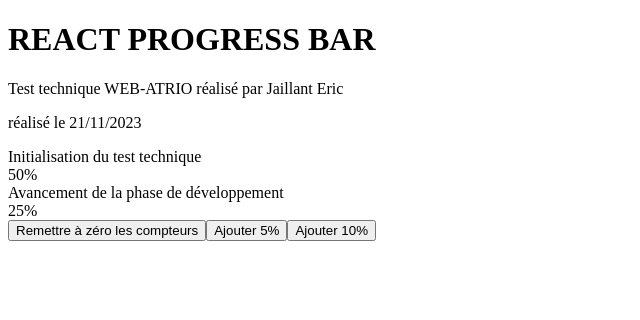
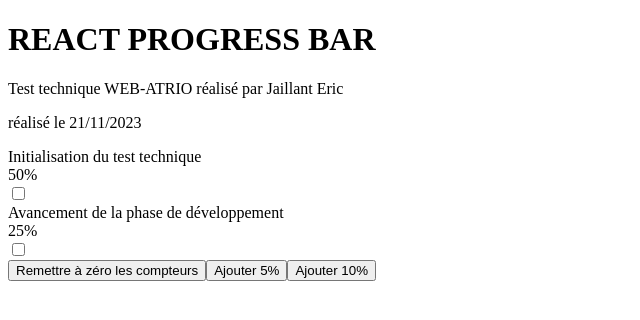
Before and after one commit to Git-EJ/WA_react_progress_bar, a React (Vite) app: page / in a window 1280 px wide. Shown: the top 320 px of the page, without its empty margins (0-640 px from the left). Built offline with nearby package versions, Linux system fonts and the light colour scheme; the HTML template or start-up script is replaced by a standard one.

Commit message:
Changes:    - add checkbox to select progress bar

```diff
--- a/src/molecules/ProgressBar.jsx
+++ b/src/molecules/ProgressBar.jsx
@@ -1,11 +1,13 @@
 import PropTypes from 'prop-types'
 import { useEffect, useState } from 'react'
 
-const ProgressBar = ({ progressBarTitle, progress }) => {
+const ProgressBar = ({  progressBarTitle,
+                        progress,
+                        handleCheckboxChange,
+                        isChecked
+                      }) => {
 
-  const displayProgress = progress > 100 ? 100 : progress
   const [color, setColor] = useState('')
-
 
   useEffect(() => {
 
@@ -29,7 +31,7 @@
 
     changeColor()
 
-  }, [progress, color])
+  }, [progress])
 
 
   return (
@@ -38,12 +40,12 @@
       <div className="progress_bar_title"> {progressBarTitle} </div>
 
       <div className="progress_bar_container">
-        <div className="progress_bar_percentage"> {displayProgress}% </div>
+        <div className="progress_bar_percentage"> {progress}% </div>
         <div className="progress_bar_bg_container">
           <div className="progress_bar_filler" style={{ width: `${progress}%`, backgroundColor:`${color}` }}></div>
         </div>
+        <input className="progress_bar_checkbox" type="checkbox" checked={isChecked} onChange={handleCheckboxChange} />
       </div>
-
     </div>
   )
 }
@@ -51,6 +53,8 @@
 ProgressBar.propTypes = {
   progressBarTitle: PropTypes.string,
   progress: PropTypes.number,
+  handleCheckboxChange: PropTypes.func,
+  isChecked: PropTypes.bool,
 }
 
 export default ProgressBar
--- a/src/organisms/Main.jsx
+++ b/src/organisms/Main.jsx
@@ -8,47 +8,97 @@
   const name= "Jaillant"
   const date= "21/11/2023"
 
+
+  /**
+   *
+   * @param {boolean} isChecked1
+   * @param {boolean} isChecked2
+   * @description state of the checkboxes for the progress bars,
+   *              when not check button not increase/decrease the progress bar
+   *
+   */
+  const [isChecked1, setIsChecked1] = useState(false);
+  const [isChecked2, setIsChecked2] = useState(false);
+
+  const handleCheckboxChange1 = () => {
+    setIsChecked1(!isChecked1);
+  }
+
+  const handleCheckboxChange2 = () => {
+    setIsChecked2(!isChecked2);
+  }
+
+
+  /**
+   *
+   * @param {number} progress1
+   * @param {number} progress2
+   * @description state of the progress bars
+   *
+  **/
   const [progress1, setProgress1] = useState(50)
   const [progress2, setProgress2] = useState(25)
 
+
+
   const decreaseToZero = () => {
-    if (progress1 === 0 && progress2 === 0) {
-      return
-    }
-    setProgress1(0)
-    setProgress2(0)
-  }
-
-  const increaseByFive = () => {
-    if (progress1 >= 100 && progress2 >= 100) {
-      return
-    }
-    if (progress1 === 95 && progress2 === 95) {
-      setProgress1(100)
-      setProgress2(100)
-    }
-
-    setProgress1(prevProgress => prevProgress + 5)
-    setProgress2(prevProgress => prevProgress + 5)
-  }
-
-  const increaseByTen = () => {
-    if (progress1 >= 100 && progress2 >= 100) {
+    if ((progress1 && isChecked1 === 0)) {
       return
     }
 
-    if (progress1 === 95 && progress2 === 95) {
-      setProgress1(100)
-      setProgress2(100)
+    if ((progress2 && isChecked2 === 0)) {
+      return
     }
 
-    if (progress1 === 90 && progress2 === 90) {
-      setProgress1(100)
-      setProgress2(100)
+    if (isChecked1) {
+      setProgress1(0);
     }
 
-    setProgress1(prevProgress => prevProgress + 10)
-    setProgress2(prevProgress => prevProgress + 10)
+    if (isChecked2) {
+      setProgress2(0);
+    }
+  }
+
+
+  const increaseByFive = () => {
+    if (isChecked1 && progress1 >= 100) {
+      return;
+    }
+
+    if (isChecked1) {
+      const newProgress = progress1 + 5 > 100 ? 100 : progress1 + 5;
+      setProgress1(newProgress);
+    }
+
+    if (isChecked2 && progress2 >= 100) {
+      return;
+    }
+
+    if (isChecked2) {
+      const newProgress = progress2 + 5 > 100 ? 100 : progress2 + 5;
+      setProgress2(newProgress);
+    }
+  }
+
+
+  const increaseByTen = () => {
+    if (isChecked1 && progress1 >= 100) {
+      return;
+    }
+
+    if (isChecked1) {
+      const newProgress = progress1 + 10 > 100 ? 100 : progress1 + 10;
+      setProgress1(newProgress);
+    }
+
+    if (isChecked2 && progress2 >= 100) {
+      return;
+    }
+
+    if (isChecked2) {
+      const newProgress = progress2 + 10 > 100 ? 100 : progress2 + 10;
+      setProgress2(newProgress);
+    }
   }
 
 
@@ -60,8 +110,19 @@
       </div>
 
       <div className="main_progress_bar_wrapper">
-        <ProgressBar progressBarTitle= {'Initialisation du test technique'} progress={progress1} />
-        <ProgressBar progressBarTitle= {'Avancement de la phase de développement'} progress={progress2} />
+
+        <ProgressBar  progressBarTitle= {'Initialisation du test technique'}
+                      progress={progress1}
+                      handleCheckboxChange={handleCheckboxChange1}
+                      isChecked={isChecked1}
+        />
+
+        <ProgressBar  progressBarTitle= {'Avancement de la phase de développement'}
+                      progress={progress2}
+                      handleCheckboxChange={handleCheckboxChange2}
+                      isChecked={isChecked2}
+        />
+
       </div>
 
       <div className="main_buttons_container">
--- a/src/styles/css/style.css
+++ b/src/styles/css/style.css
@@ -205,5 +205,8 @@
   background-color: #fff;
   transition: width 0.2s ease-in;
 }
+.progress_bar_checkbox {
+  margin-left: 1rem;
+}
 
 /*# sourceMappingURL=style.css.map */
--- a/src/styles/scss/components/progress_bar.scss
+++ b/src/styles/scss/components/progress_bar.scss
@@ -45,4 +45,8 @@
     background-color: #fff;
     transition: width 0.2s ease-in;
   }
+
+  &_checkbox {
+    margin-left: 1rem;
+  }
 }
```
Also changed, not shown: 1 other file (tests, documents, lock files or other folders).
